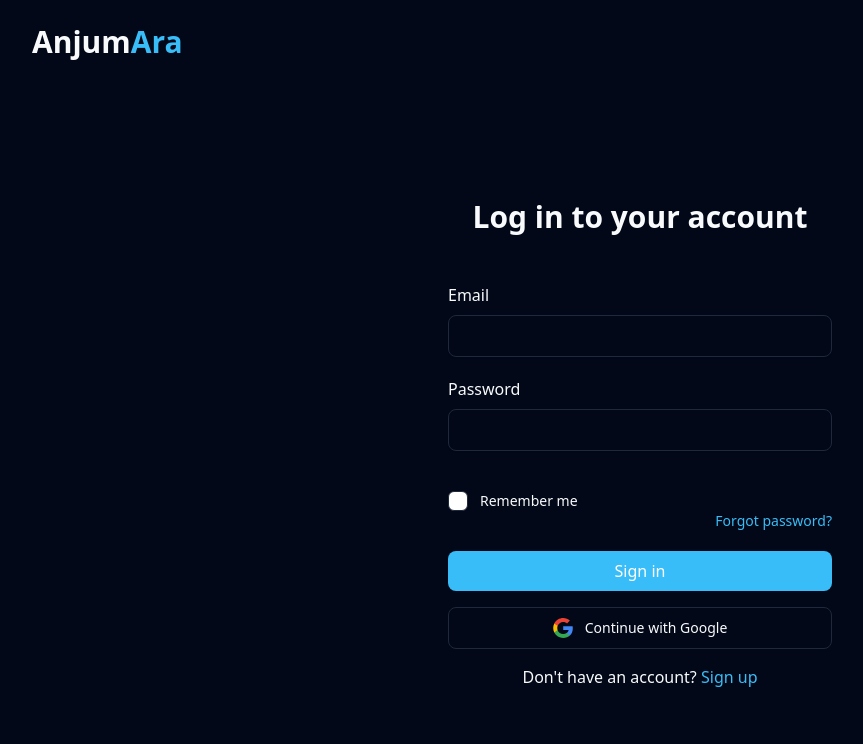
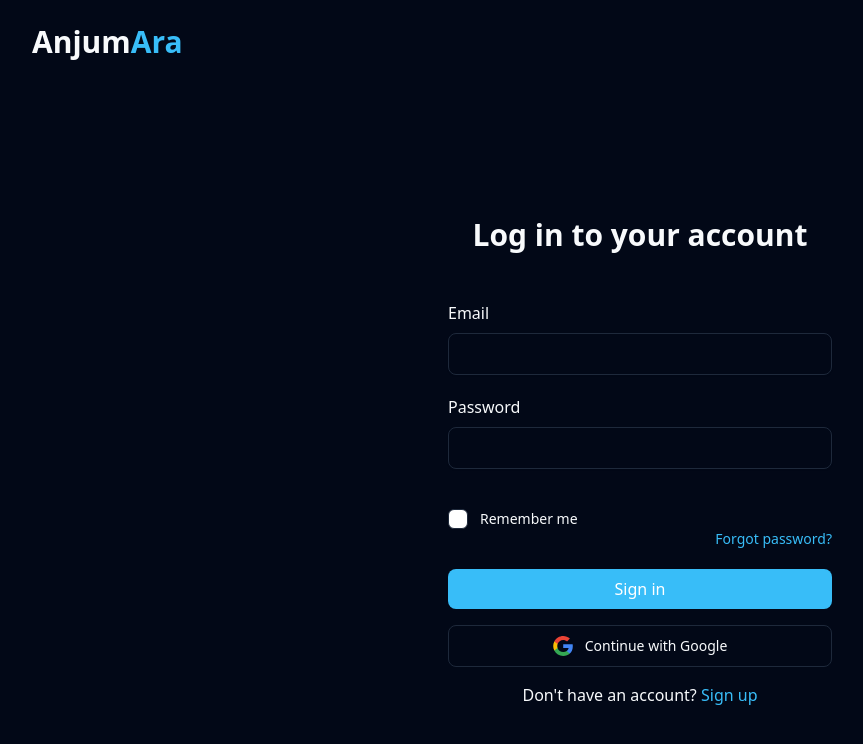
Before and after one commit to mddanish867/anjumara-saas-application, a React (Vite) app: page /signin in a window 1280 px wide. Shown: the top 744 px of the page, without its empty margins (0-863 px from the left). Built offline with nearby package versions, Linux system fonts and the light colour scheme.

Commit message:
modified login.tsx

```diff
--- a/src/Pages/MachinesCodes/Login.tsx
+++ b/src/Pages/MachinesCodes/Login.tsx
@@ -14,8 +14,8 @@ function Login() {
       >
         Anjum<span className="text-start text-[#38bdf8]">Ara</span>
       </h1>
-      <main className="w-full h-screen flex flex-col items-center justify-center md:mt-0 mb-10 px-4 sm:h-[calc(100vh-2rem)] sm:mb-4 sm:mt-0">
-        <div className="max-w-sm w-full  space-y-4 ">
+      <main className="w-full h-screen flex flex-col items-center justify-center md:mt-6 mb-10 px-4 sm:h-[calc(100vh-44px)] sm:-mt-11 sm:mb-4">
+      <div className="max-w-sm w-full  space-y-4 ">
           <div className="pb-8 text-center">
             <h3 className=" text-xl font-semibold sm:text-3xl">
               Log in to your account
```
